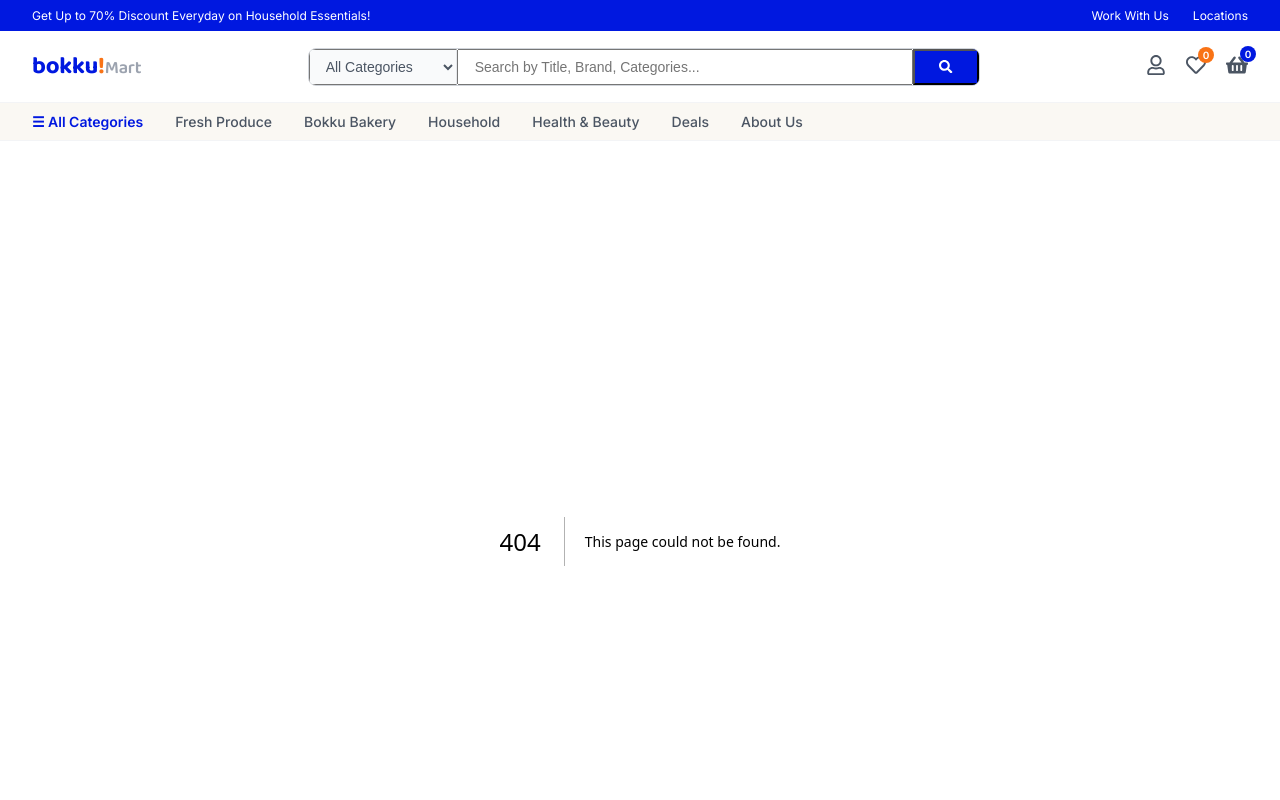
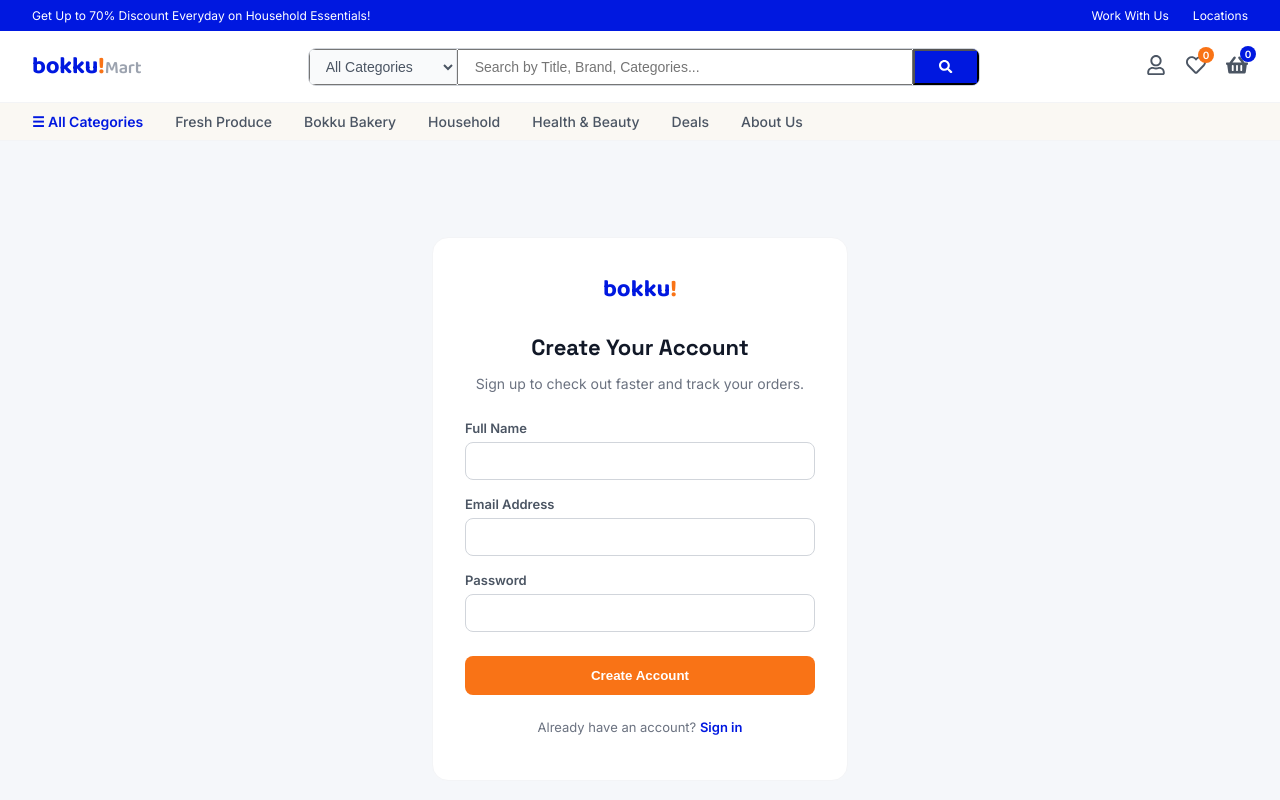
Before and after one commit to Deluxe2186/Bokku-Website, a Next.js app in the folder bokku-ui/: page /signup in a window 1280 px wide. Before the commit this address had no page. Shown: the top 800 px of the page. Built offline with nearby package versions, Linux system fonts and the light colour scheme.

Commit message:
feat(auth): add Signup page with redirect support

```diff
--- /dev/null
+++ b/bokku-ui/src/app/signup/page.js
@@ -0,0 +1,73 @@
+"use client";
+import { Suspense, useState } from "react";
+import { useRouter, useSearchParams } from "next/navigation";
+import { useAuth } from "../../context/AuthContext";
+import AuthForm from "../components/AuthForm";
+import styles from "../components/AuthForm.module.css";
+
+function SignupFormFields({ name, setName, email, setEmail, password, setPassword }) {
+  return (
+    <>
+      <div className={styles.field}>
+        <label htmlFor="name">Full Name</label>
+        <input id="name" type="text" required value={name} onChange={(e) => setName(e.target.value)} />
+      </div>
+      <div className={styles.field}>
+        <label htmlFor="email">Email Address</label>
+        <input id="email" type="email" required value={email} onChange={(e) => setEmail(e.target.value)} />
+      </div>
+      <div className={styles.field}>
+        <label htmlFor="password">Password</label>
+        <input id="password" type="password" required minLength={6} value={password} onChange={(e) => setPassword(e.target.value)} />
+      </div>
+    </>
+  );
+}
+
+function SignupPageInner() {
+  const { signup } = useAuth();
+  const router = useRouter();
+  const searchParams = useSearchParams();
+  const redirectTo = searchParams.get("redirect") || "/";
+
+  const [name, setName] = useState("");
+  const [email, setEmail] = useState("");
+  const [password, setPassword] = useState("");
+  const [error, setError] = useState("");
+
+  const handleSubmit = (e) => {
+    e.preventDefault();
+    const result = signup({ name, email, password });
+    if (!result.success) {
+      setError(result.error);
+      return;
+    }
+    router.push(redirectTo);
+  };
+
+  return (
+    <AuthForm
+      mode="signup"
+      error={error}
+      onSubmit={handleSubmit}
+      fields={
+        <SignupFormFields
+          name={name} setName={setName}
+          email={email} setEmail={setEmail}
+          password={password} setPassword={setPassword}
+        />
+      }
+      switchHref={`/login${redirectTo !== "/" ? `?redirect=${encodeURIComponent(redirectTo)}` : ""}`}
+      switchLabel="Already have an account?"
+      switchLinkText="Sign in"
+    />
+  );
+}
+
+export default function SignupPage() {
+  return (
+    <Suspense fallback={null}>
+      <SignupPageInner />
+    </Suspense>
+  );
+}
```
